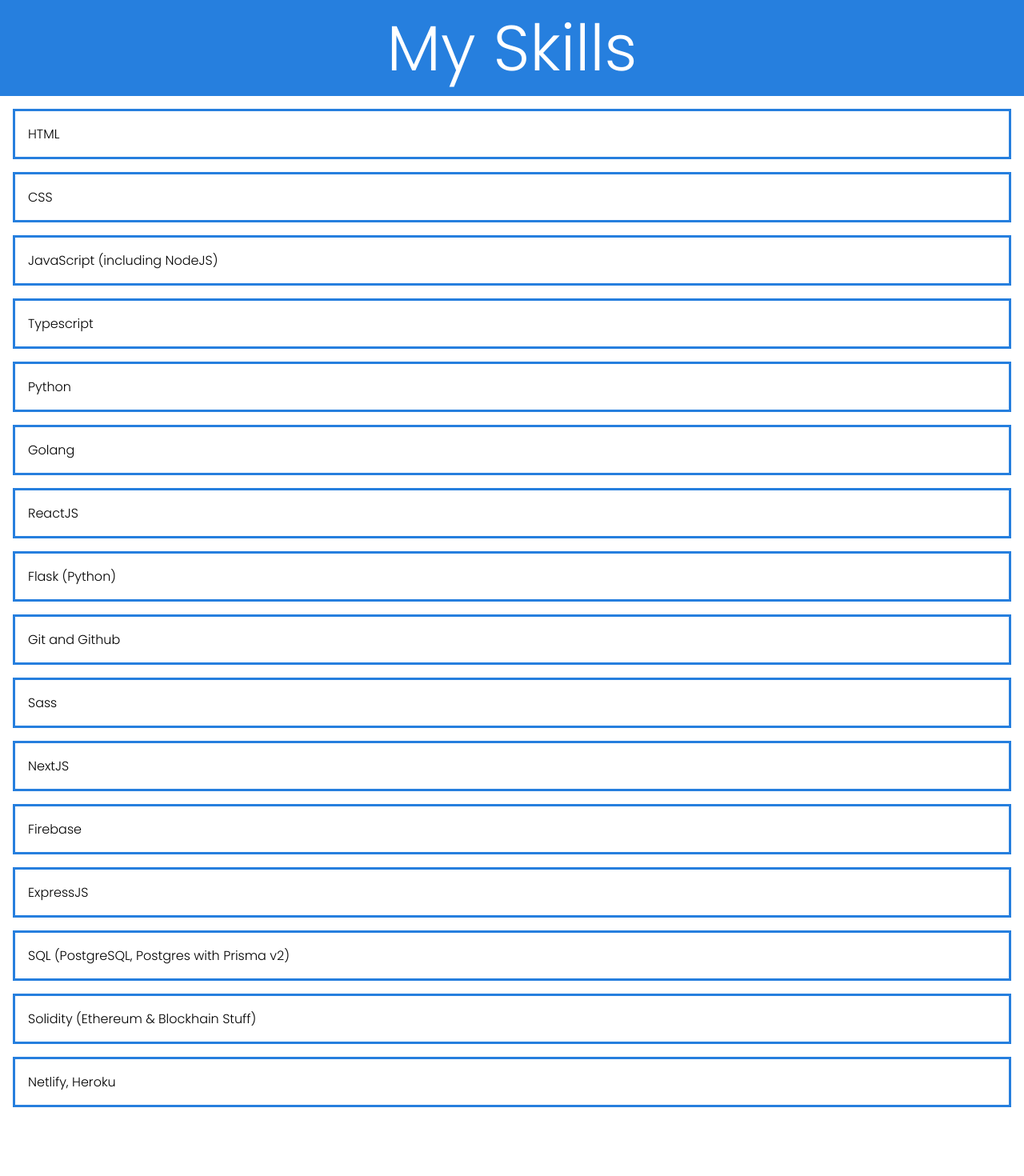
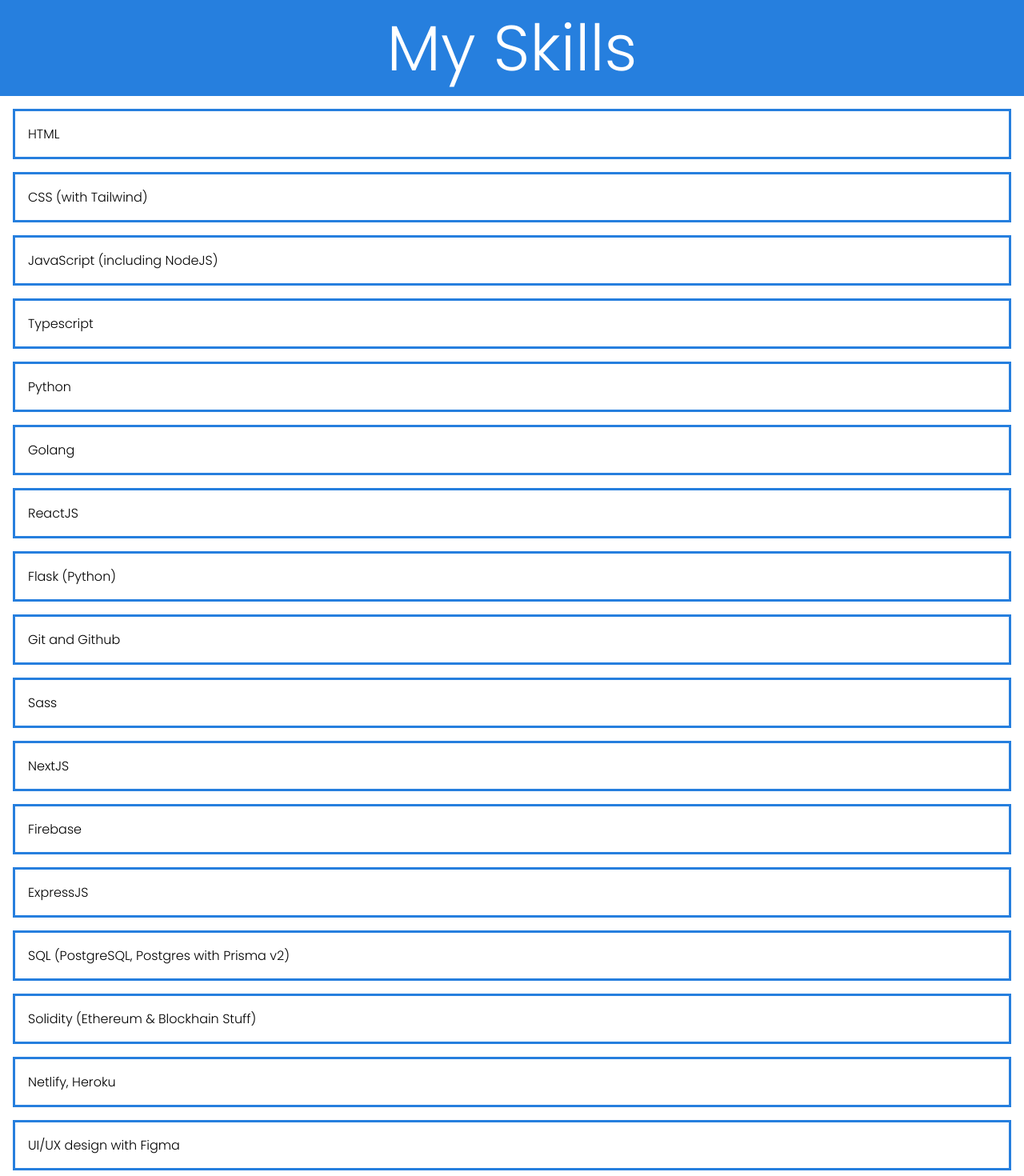
Before and after one commit to mitheelgajare/my-portfolio, a Next.js app in the folder client/: page /skills in a window 1280 px wide. Shown: the top 1470 px of the page at 80% size. Before the commit the page ends 1400 px from the top, so only its background shows below. Built offline with nearby package versions, Linux system fonts and the light colour scheme.

Commit message:
feat(client): Add two skills

```diff
--- a/client/pages/skills.js
+++ b/client/pages/skills.js
@@ -4,7 +4,7 @@
 const Skills = () => {
   const skills = [
     "HTML",
-    "CSS",
+    "CSS (with Tailwind)",
     "JavaScript (including NodeJS) ",
     "Typescript",
     "Python",
@@ -19,6 +19,7 @@
     "SQL (PostgreSQL, Postgres with Prisma v2)",
     "Solidity (Ethereum & Blockhain Stuff)",
     "Netlify, Heroku",
+    "UI/UX design with Figma",
   ];
   return (
     <div className="skills-page">
```
